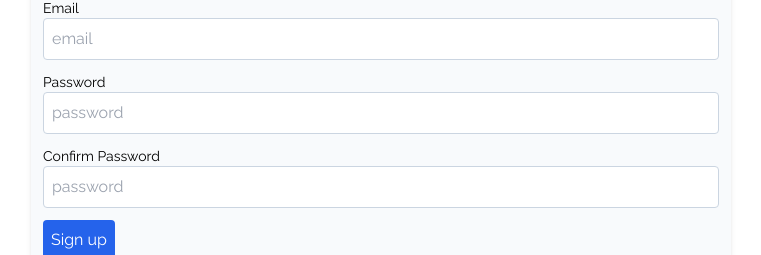
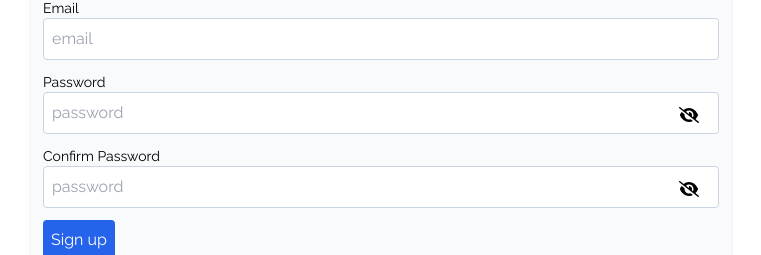
Before and after one commit to Mark-Alexis-Posadas/mern-stack-add-employee, a React (Vite) app in the folder client/: page /sign-up in a window 1280 px wide. Shown: the part 404-659 px from the top of the page, without its empty margins (259-1020 px from the left). Built offline with nearby package versions, Linux system fonts and the light colour scheme.

Commit message:
added eye password icon

```diff
--- a/client/src/App.jsx
+++ b/client/src/App.jsx
@@ -1,4 +1,4 @@
-import React from "react";
+import React, { useState } from "react";
 import { Route, Routes } from "react-router-dom";
 import AddEmployee from "./pages/AddEmployee";
 import AuthenticationLayout from "./layouts/AuthenticationLayout";
@@ -7,11 +7,23 @@ import Login from "./pages/Login";
 import SignUp from "./pages/SignUp";
 
 const App = () => {
+  const [isTogglePassword, setIsTogglePassword] = useState(false);
+  const handleTogglePassword = () => {
+    setIsTogglePassword(!isTogglePassword);
+  };
   return (
     <Routes>
       <Route element={<AuthenticationLayout />}>
         <Route path="/login" element={<Login />} />
-        <Route path="/sign-up" element={<SignUp />} />
+        <Route
+          path="/sign-up"
+          element={
+            <SignUp
+              isTogglePassword={isTogglePassword}
+              handleTogglePassword={handleTogglePassword}
+            />
+          }
+        />
       </Route>
 
       <Route path="/" element={<EmployeeLayout />}>
--- a/client/src/components/EmployeeItem/index.jsx
+++ b/client/src/components/EmployeeItem/index.jsx
@@ -11,8 +11,8 @@ export default function EmployeeItem({
   return (
     <tr
       className={`${
-        item._id === editIndex && "text-green-600"
-      } border-b dark:border-gray-700
+        item._id === editIndex && "text-green-600 border-2 border-green-600"
+      } dark:border-gray-700
      odd:bg-white odd:dark:bg-gray-900 even:bg-gray-50 even:dark:bg-gray-800`}
     >
       <td className="px-6 py-4 font-bold">{item.firstName}</td>
--- a/client/src/layouts/AuthenticationLayout.jsx
+++ b/client/src/layouts/AuthenticationLayout.jsx
@@ -1,4 +1,5 @@
 import { Outlet } from "react-router-dom";
+
 export default function AuthenticationLayout() {
   return (
     <div className="min-h-screen overflow-hidden flex items-center justify-center">
--- a/client/src/pages/SignUp/index.jsx
+++ b/client/src/pages/SignUp/index.jsx
@@ -1,5 +1,7 @@
 import React, { useState } from "react";
 import { useNavigate } from "react-router-dom";
+import { FontAwesomeIcon } from "@fortawesome/react-fontawesome";
+import { faEye, faEyeSlash } from "@fortawesome/free-solid-svg-icons";
 
 const initialValues = {
   firstName: "",
@@ -10,7 +12,7 @@ const initialValues = {
   confirmPassword: "",
 };
 
-export default function SignUp() {
+export default function SignUp({ isTogglePassword, handleTogglePassword }) {
   const [values, setValues] = useState(initialValues);
   const navigate = useNavigate();
 
@@ -98,12 +100,18 @@ export default function SignUp() {
           onChange={handleInputChange}
         />
       </div>
-      <div className="flex flex-col mb-3">
+      <div className="flex flex-col mb-3 relative">
+        <button
+          className="absolute top-8 right-5"
+          onClick={handleTogglePassword}
+        >
+          <FontAwesomeIcon icon={isTogglePassword ? faEye : faEyeSlash} />
+        </button>
         <label htmlFor="" className="text-sm">
           Password
         </label>
         <input
-          type="password"
+          type={!isTogglePassword && "password"}
           className="border border-slate-300 rounded p-2"
           placeholder="password"
           id="password"
@@ -113,12 +121,18 @@ export default function SignUp() {
           autoComplete="on"
         />
       </div>
-      <div className="flex flex-col mb-3">
+      <div className="flex flex-col mb-3 relative">
+        <button
+          className="absolute top-8 right-5"
+          onClick={handleTogglePassword}
+        >
+          <FontAwesomeIcon icon={isTogglePassword ? faEye : faEyeSlash} />
+        </button>
         <label htmlFor="" className="text-sm">
           Confirm Password
         </label>
         <input
-          type="password"
+          type={!isTogglePassword && "password"}
           className="border border-slate-300 rounded p-2"
           placeholder="password"
           id="confirm_password"
```
